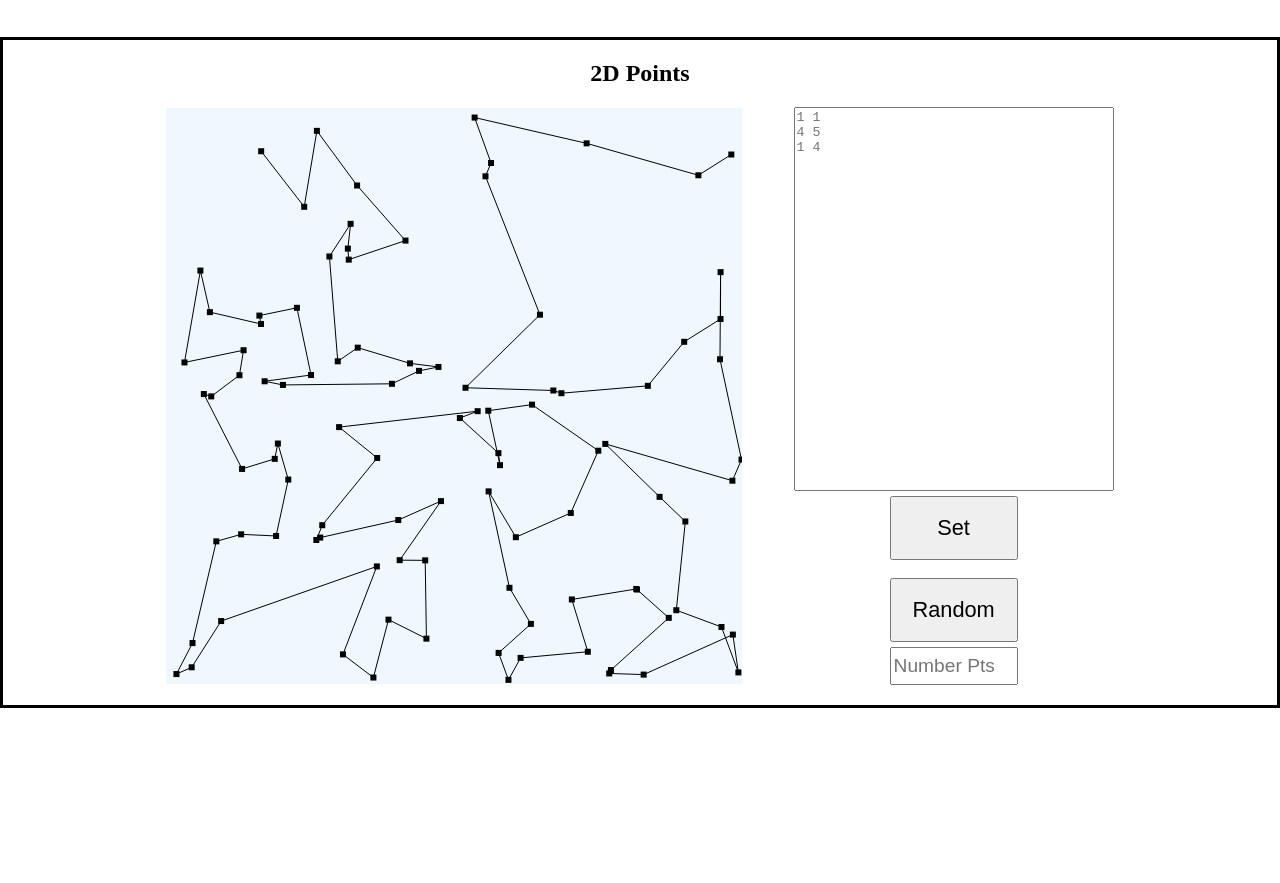
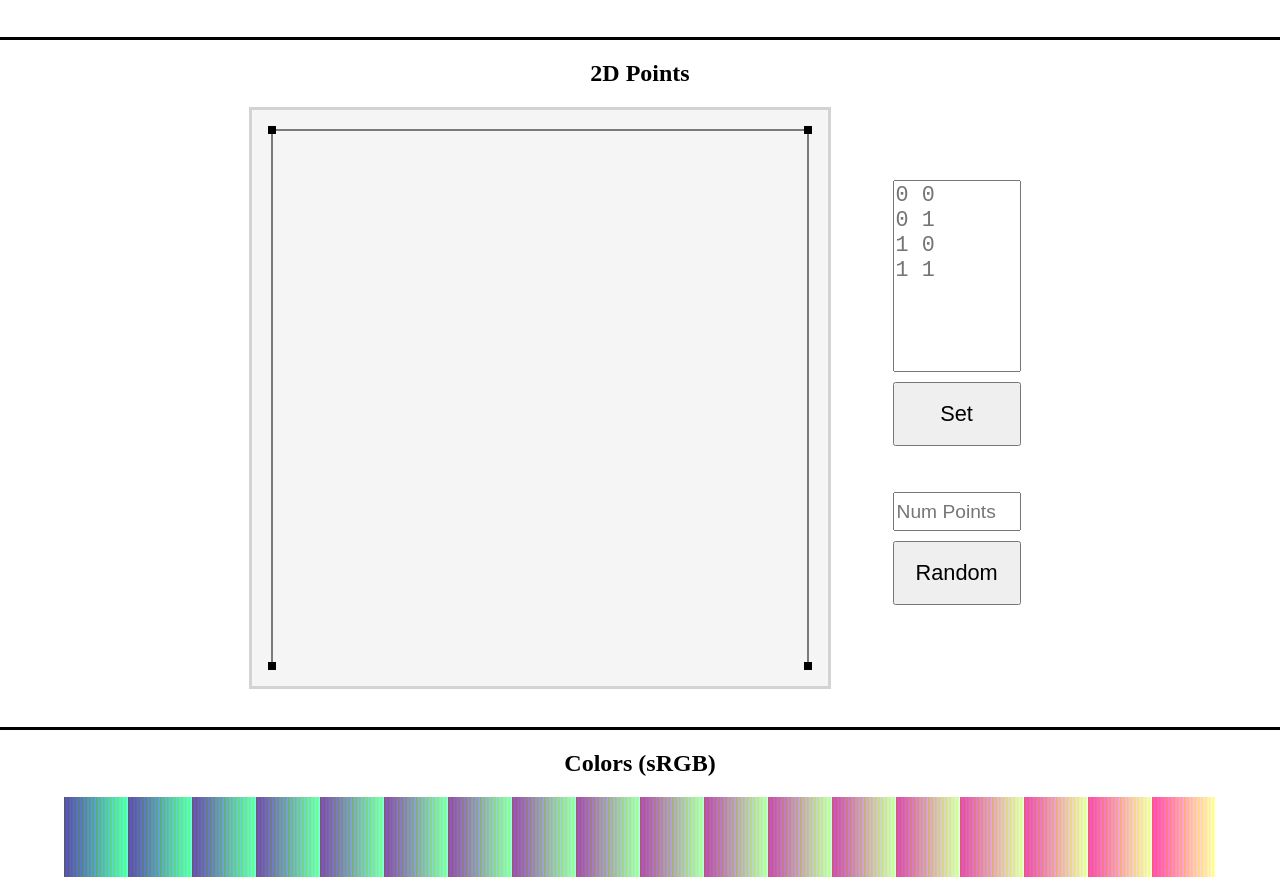
Before and after one commit to wavim/hilbert-sort, a plain HTML site: page demo.html in a window 1280 px wide. Shown: the part 69-952 px from the top of the page. Before the commit the page ends 803 px from the top, so only its background shows below. Drawn offline with Linux system fonts and the light colour scheme.

Commit message:
demo page

```diff
--- a/demo.html
+++ b/demo.html
@@ -165,31 +165,38 @@
 			}
 
 			section {
-				border: 3px black solid;
+				border-top: 3px black solid;
 				width: 100vw;
 				padding-bottom: 20px;
 			}
+			textarea {
+				width: 10vw;
+				height: 15vw;
+				font-size: 1.7vw;
+				resize: none;
+			}
+			input {
+				width: 10vw;
+				height: 3vw;
+				font-size: 1.5vw;
+			}
+			button {
+				width: 10vw;
+				height: 5vw;
+				margin: 10px;
+				font-size: 1.7vw;
+			}
 
 			#pts2d-demo canvas {
-				background-color: aliceblue;
+				background-color: whitesmoke;
+				border: 3px lightgrey solid;
 				margin-right: 4vw;
 			}
-			#pts2d-demo textarea {
-				width: 25vw;
-				height: 30vw;
-				resize: none;
-				margin-bottom: 5px;
+			#colors-canvases {
+				margin-bottom: 20px;
 			}
-			#pts2d-actions button {
+			#colors-actions p {
 				width: 10vw;
-				height: 5vw;
-				font-size: 1.7vw;
-			}
-			#pts2d-actions input {
-				width: 10vw;
-				height: 3vw;
-				margin-top: 5px;
-				font-size: 1.5vw;
 			}
 		</style>
 	</head>
@@ -203,57 +210,76 @@
 				<div id="pts2d-demo" class="flex">
 					<canvas>sorted 2d points connected in order</canvas>
 					<div id="pts2d-actions" class="flex col">
-						<textarea
-							placeholder="1 1
-4 5
-1 4"
-						></textarea>
+						<textarea></textarea>
 						<button id="pts2d-set">Set</button>
 						<br />
+						<br />
+						<input type="number" placeholder="Num Points" />
 						<button id="pts2d-random">Random</button>
-						<input type="number" placeholder="Number Pts" />
 					</div>
 				</div>
 			</section>
 			<br />
+			<section id="colors" class="flex col">
+				<h2>Colors (sRGB)</h2>
+				<div id="colors-demo" class="flex col">
+					<div id="colors-canvases" class="flex col">
+						<canvas id="colors-original">original color ordering</canvas>
+						<br />
+						<canvas id="colors-sorted">sorted color ordering</canvas>
+					</div>
+					<div id="colors-actions" class="flex">
+						<textarea></textarea>
+						<button id="colors-set">Set</button>
+						<p></p>
+						<input type="number" placeholder="Num Colors" />
+						<button id="colors-random">Random</button>
+					</div>
+				</div>
+			</section>
 		</main>
 		<script>
 			const pageWidth = window.innerWidth;
 			const pageHeight = window.innerHeight;
 
+			// 2D Points Section
 			const pts2dCvs = document.querySelector("#pts2d-demo canvas");
 			const pts2dPts = document.querySelector("#pts2d-actions textarea");
 			const pts2dSet = document.querySelector("#pts2d-set");
+			const pts2dRdmN = document.querySelector("#pts2d-actions input");
 			const pts2dRdm = document.querySelector("#pts2d-random");
-			const pts2dN = document.querySelector("#pts2d-actions input");
 
+			const pts2dCtx = pts2dCvs.getContext("2d");
 			const pts2dSide = pageWidth * 0.45;
-			const pts2dCtxt = pts2dCvs.getContext("2d");
 			pts2dCvs.setAttribute("width", pts2dSide);
 			pts2dCvs.setAttribute("height", pts2dSide);
 
 			async function draw2dPts(pts) {
-				pts2dCtxt.clearRect(0, 0, pts2dSide, pts2dSide);
+				pts2dCtx.clearRect(0, 0, pts2dSide, pts2dSide);
+
 				const sorted = await hilbertCurveSort2d(pts);
-				pts2dCtxt.moveTo(...sorted[0]);
-				pts2dCtxt.beginPath();
-				for (const [x, y] of sorted) {
-					if (sorted.length <= 500) pts2dCtxt.fillRect(x - 3, y - 3, 6, 6);
-					pts2dCtxt.lineTo(x, y);
+				pts2dCtx.moveTo(...sorted[0]);
+				pts2dCtx.beginPath();
+				for (let [x, y] of sorted) {
+					y = pts2dSide - y;
+					if (sorted.length <= 500) pts2dCtx.fillRect(x - 4, y - 4, 8, 8);
+					pts2dCtx.lineTo(x, y);
 				}
-				pts2dCtxt.moveTo(...sorted[0]);
-				pts2dCtxt.closePath();
-				pts2dCtxt.stroke();
-			}
-			function drawRdmPts(n) {
-				const pts = [...Array(n)].map(() => [rand(0, pts2dSide), rand(0, pts2dSide)]);
-				draw2dPts(pts);
+				pts2dCtx.moveTo(...sorted[0]);
+				pts2dCtx.closePath();
+				pts2dCtx.stroke();
 			}
 
-			drawRdmPts(100);
-			pts2dSet.addEventListener("click", () => {
-				try {
-					const pts = pts2dPts.value.split("\n").map((coords) => coords.split(" ").map(Number));
+			function drawSetPts(_pts) {
+				const pts = (_pts ?? pts2dPts.value)
+					.trim()
+					.split("\n")
+					.map((coords) => coords.split(" ").map(Number))
+					.filter((vec) => vec.length === 2 && vec.every(Number.isFinite));
+				if (pts.length < 2) {
+					drawSetPts(pts2dPts.getAttribute("placeholder"));
+					return;
+				}
 				let [minX, minY] = ([maxX, maxY] = pts[0]);
 				for (const [x, y] of pts) {
 					if (x < minX) minX = x;
@@ -261,18 +287,93 @@
 					if (y < minY) minY = y;
 					else if (y > maxY) maxY = y;
 				}
-					const scaleX = (pts2dSide - 20) / (maxX - minX);
-					const scaleY = (pts2dSide - 20) / (maxY - minY);
-					draw2dPts(pts.map(([x, y]) => [scaleX * x - minX + 10, scaleY * y - minY + 10]));
-				} catch {
-					pts2dPts.value = "";
+				const scaleX = (pts2dSide - 40) / (maxX - minX);
+				const scaleY = (pts2dSide - 40) / (maxY - minY);
+				draw2dPts(pts.map(([x, y]) => [scaleX * x - minX + 20, scaleY * y - minY + 20]));
 			}
+			pts2dSet.addEventListener("click", () => drawSetPts());
+			pts2dRdm.addEventListener("click", () => {
+				let n = Number(pts2dRdmN.value);
+				if (!n) n = 100;
+				const pts = [...Array(n)].map(() => [rand(0, pts2dSide), rand(0, pts2dSide)]);
+				draw2dPts(pts);
 			});
-			pts2dRdm.addEventListener("click", () => {
-				let n = Number(pts2dN.value);
+
+			pts2dPts.setAttribute("placeholder", "0 0\n0 1\n1 0\n1 1");
+			drawSetPts();
+
+			// Colors (sRGB) Section
+			const clrsOriginalCvs = document.querySelector("#colors-original");
+			const clrsSortedCvs = document.querySelector("#colors-sorted");
+			const clrsInput = document.querySelector("#colors-actions textarea");
+			const clrsSet = document.querySelector("#colors-set");
+			const clrsRdmN = document.querySelector("#colors-actions input");
+			const clrsRdm = document.querySelector("#colors-random");
+
+			const clrsOriginalCtx = clrsOriginalCvs.getContext("2d");
+			const clrsSortedCtx = clrsSortedCvs.getContext("2d");
+			const clrsCvsWidth = pageWidth * 0.9;
+			const clrsCvsHeight = pageHeight * 0.1;
+			clrsOriginalCvs.setAttribute("width", clrsCvsWidth);
+			clrsOriginalCvs.setAttribute("height", clrsCvsHeight);
+			clrsSortedCvs.setAttribute("width", clrsCvsWidth);
+			clrsSortedCvs.setAttribute("height", clrsCvsHeight);
+
+			async function drawClrs(clrs) {
+				clrsOriginalCtx.clearRect(0, 0, clrsCvsWidth, clrsCvsHeight);
+				clrsSortedCtx.clearRect(0, 0, clrsCvsWidth, clrsCvsHeight);
+				const clrWidth = clrsCvsWidth / clrs.length;
+
+				for (let i = 0; i < clrs.length; i++) {
+					const [r, g, b] = clrs[i];
+					clrsOriginalCtx.fillStyle = `rgb(${r} ${g} ${b})`;
+					clrsOriginalCtx.fillRect(i * clrWidth, 0, clrWidth, clrsCvsHeight);
+				}
+
+				const sorted = await hilbertCurveSort3d(clrs);
+				for (let i = 0; i < sorted.length; i++) {
+					const [r, g, b] = sorted[i];
+					clrsSortedCtx.fillStyle = `rgb(${r} ${g} ${b})`;
+					clrsSortedCtx.fillRect(i * clrWidth, 0, clrWidth, clrsCvsHeight);
+				}
+			}
+
+			function drawSetClrs(_clrs) {
+				const clrs = (_clrs ?? clrsInput.value)
+					.trim()
+					.split("\n")
+					.map((value) => value.split(" ").map(Number))
+					.filter((rgb) => rgb.length === 3 && rgb.every(Number.isFinite));
+				if (clrs.length < 2) {
+					drawSetClrs(clrsInput.getAttribute("placeholder"));
+					return;
+				}
+				drawClrs(clrs);
+			}
+			clrsSet.addEventListener("click", () => drawSetClrs());
+
+			function rdmClrs(n) {
+				return (clrs = [...Array(n)].map(() => [rand(0, 255), rand(0, 255), rand(0, 255)]));
+			}
+			clrsRdm.addEventListener("click", () => {
+				let n = Number(clrsRdmN.value);
 				if (!n) n = 100;
-				drawRdmPts(n);
+				drawClrs(rdmClrs(n));
 			});
+
+			// clrsInput.setAttribute(
+			// 	"placeholder",
+			// 	rdmClrs(1024)
+			// 		.map((rgb) => rgb.map(Math.trunc).join(" "))
+			// 		.join("\n"),
+			// );
+
+			// const step = 5;
+			const step = 15;
+			const bits = [...Array(Math.trunc(255 / step) + 1).keys()].map((b) => step * b);
+			const rgbUniform = bits.flatMap((r) => bits.flatMap((g) => bits.map((b) => [r, g, b])));
+			clrsInput.setAttribute("placeholder", rgbUniform.map((rgb) => rgb.join(" ")).join("\n"));
+			drawSetClrs();
 		</script>
 	</body>
 </html>
```
Also changed, not shown: README.md. Lines whose indentation alone changed are shown as unchanged.
